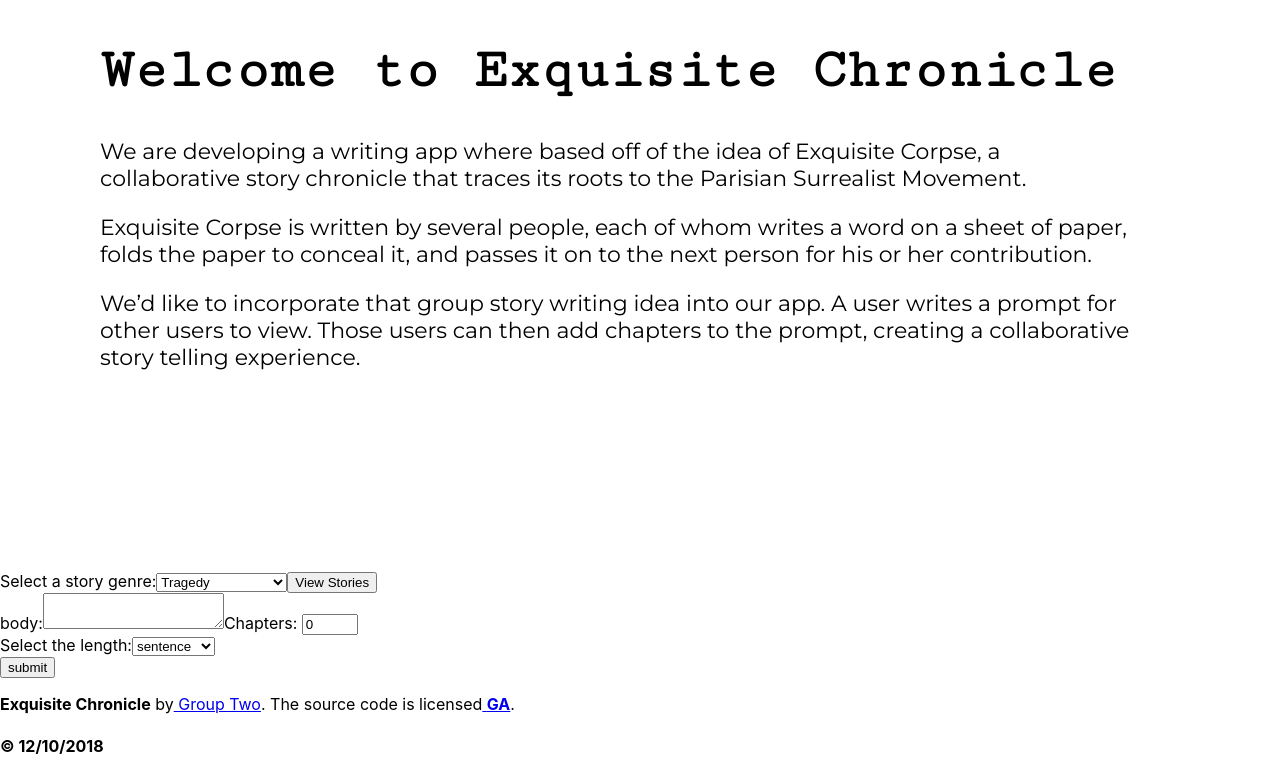
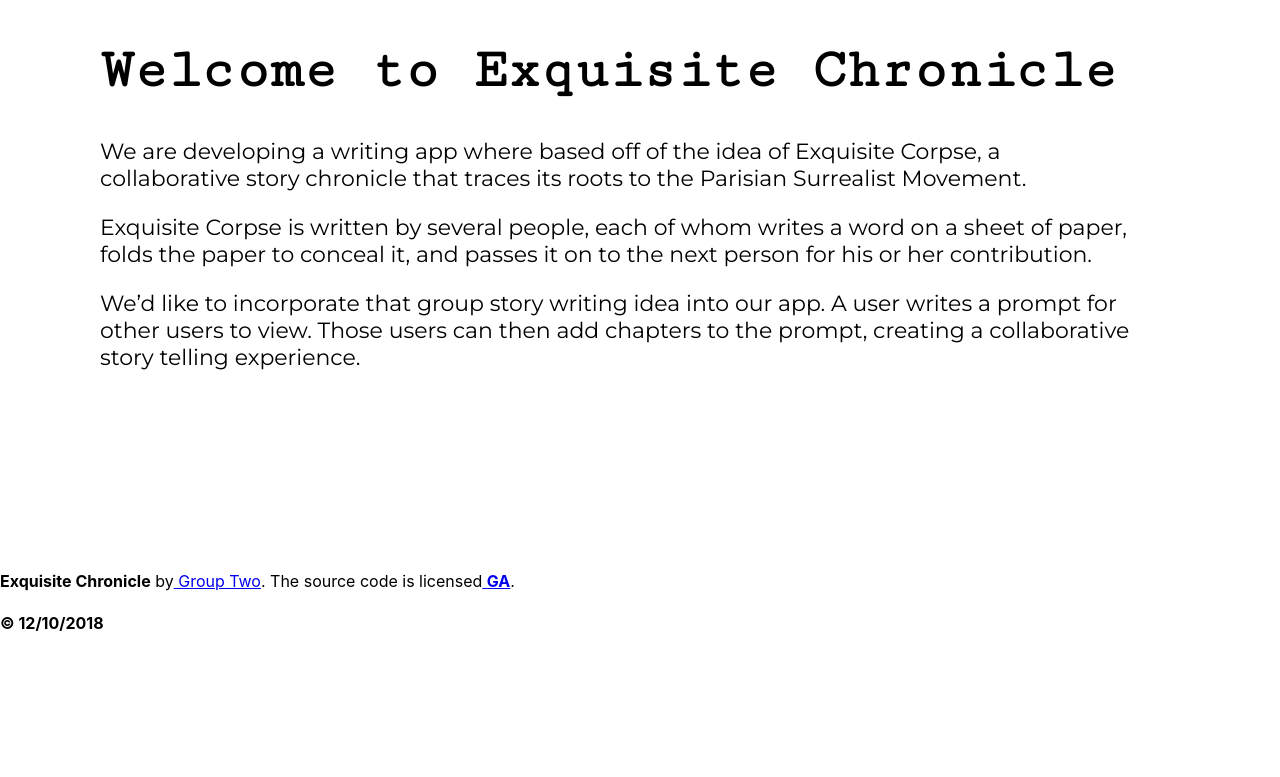
Before and after one commit to EJLugo/exquisite-chronicle, a React (Create React App) app in the folder client/: page / in a window 1280 px wide. Shown: the part 516-1293 px from the top of the page. After the commit the page ends 1170 px from the top, so only its background shows below. Built offline with nearby package versions, Linux system fonts and the light colour scheme.

Commit message:
Stash changes

```diff
--- a/client/src/App.js
+++ b/client/src/App.js
@@ -90,7 +90,6 @@ class App extends Component {
       <div className="app-body">
         <NavBar handleViewChange={this.setView} token={this.state.token}/>
         {this.renderUserview()}
-<PromptForm />
         <Footer />
       </div>
     );
```
